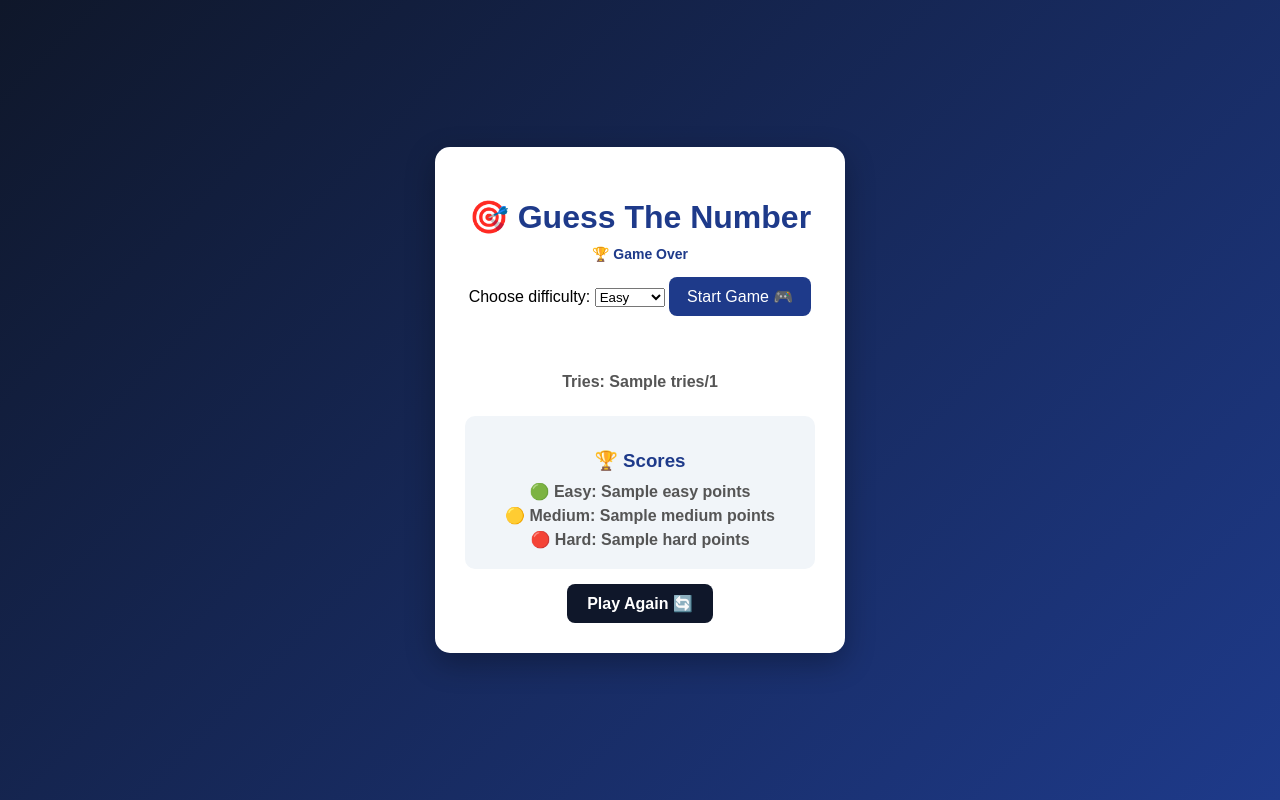
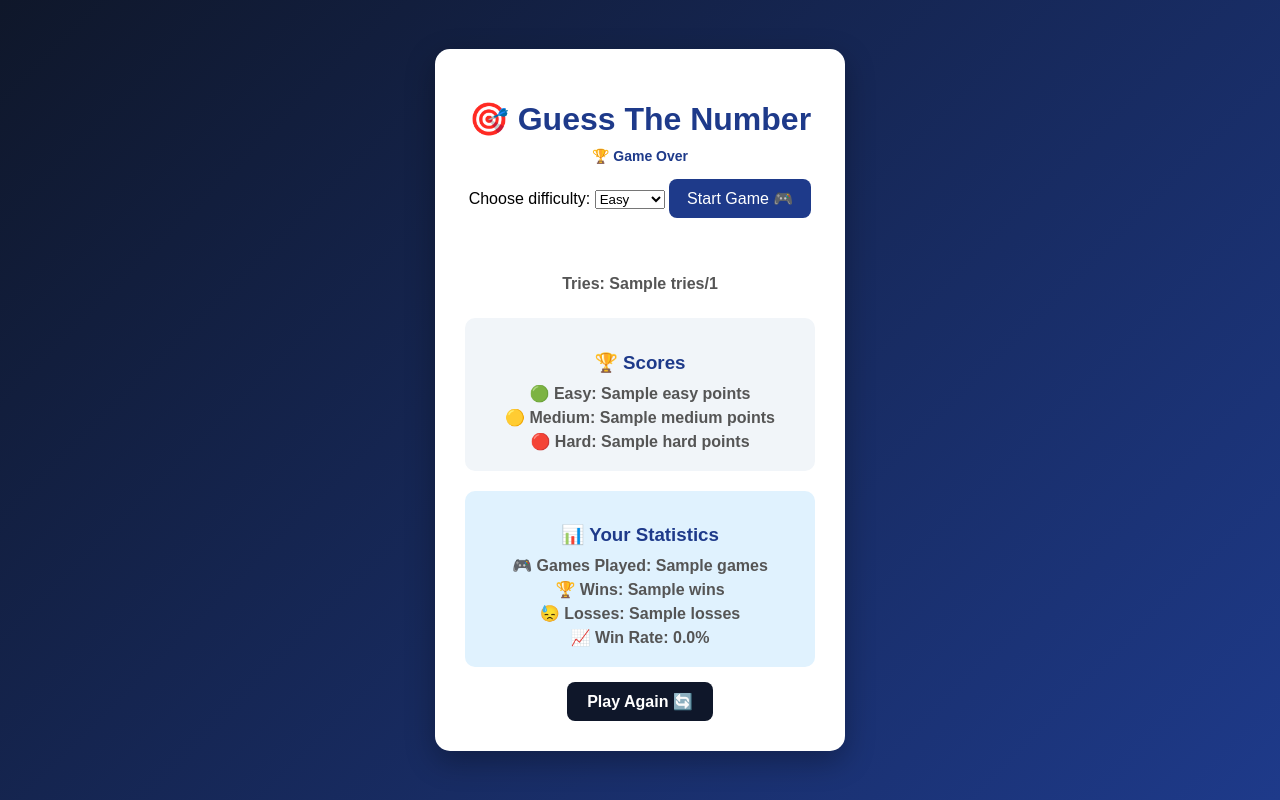
Before and after one commit to mordecai12-cool/guessing-game, a Flask app: template templates/index.html in a window 1280 px wide. Run offline with Flask 3, Linux system fonts and the light colour scheme; the visitor is signed in with stand-in values (Sample User, id 1); the template is opened without the code that fills it: most values are stand-ins (such as "Sample title", 1, 10 or a date in 2020).

Commit message:
Add player statistics

```diff
--- a/app.py
+++ b/app.py
@@ -15,17 +15,35 @@ difficulty_settings = {
 
 @app.route("/")
 def home():
+    scores = session.get("scores", {
+        "easy": 0,
+        "medium": 0,
+        "hard": 0
+    })
+
+    stats = session.get("stats", {
+        "games": 0,
+        "wins": 0,
+        "losses": 0
+    })
+
+    games = stats["games"]
+    wins = stats["wins"]
+
+    if games > 0:
+        win_rate = (wins / games) * 100
+    else:
+        win_rate = 0
+
     return render_template(
         "index.html",
         message="",
         message_type="",
         tries=session.get("tries", 0),
         max_number=session.get("max_number", 10),
-        scores=session.get("scores", {
-            "easy": 0,
-            "medium": 0,
-            "hard": 0
-        })
+        scores=scores,
+        stats=stats,
+        win_rate=win_rate
     )
 
 
@@ -45,6 +63,16 @@ def start_game():
             "medium": 0,
             "hard": 0
         }
+
+    if "stats" not in session:
+        session["stats"] = {
+            "games": 0,
+            "wins": 0,
+            "losses": 0
+        }
+
+    session["stats"]["games"] += 1
+    session.modified = True
 
     session["secret"] = random.randint(1, settings["max_number"])
     session["tries"] = 0
@@ -80,7 +108,13 @@ def guess():
                 "easy": 0,
                 "medium": 0,
                 "hard": 0
-            })
+            }),
+            stats=session.get("stats", {
+                "games": 0,
+                "wins": 0,
+                "losses": 0
+            }),
+            win_rate=0
         )
 
     session["tries"] += 1
@@ -110,6 +144,7 @@ def guess():
             score = 1
 
         session["scores"][difficulty] += score
+        session["stats"]["wins"] += 1
 
         session.modified = True
 
@@ -124,17 +159,27 @@ def guess():
     elif session["tries"] >= max_tries:
         message = f"You lost! 😓 The number was {session['secret']}"
         message_type = "lose"
+
+        session["stats"]["losses"] += 1
+        session.modified = True
+
         session["game_over"] = True
 
     elif player_guess > session["secret"]:
         message = "Too high! 🤔"
-        message_type = "high"
 
     elif player_guess < session["secret"]:
         message = "Too low! 🤔"
-        message_type = "low"
 
     print("Result:", message)
+
+    games = session["stats"]["games"]
+    wins = session["stats"]["wins"]
+
+    if games > 0:
+        win_rate = (wins / games) * 100
+    else:
+        win_rate = 0
 
     return render_template(
         "index.html",
@@ -146,8 +191,11 @@ def guess():
             "easy": 0,
             "medium": 0,
             "hard": 0
-        })
+        }),
+        stats=session["stats"],
+        win_rate=win_rate
     )
+
 
 @app.route("/reset")
 def reset():
@@ -161,5 +209,6 @@ def reset():
 
     return redirect("/")
 
+
 if __name__ == "__main__":
     app.run(debug=True)
--- a/static/style.css
+++ b/static/style.css
@@ -183,3 +183,20 @@ button:hover {
     margin: 5px 0;
     font-weight: bold;
 }
+
+.statistics {
+    margin-top: 20px;
+    padding: 15px;
+    border-radius: 10px;
+    background: #e0f2fe;
+}
+
+.statistics h3 {
+    margin-bottom: 10px;
+    color: #1e3a8a;
+}
+
+.statistics p {
+    margin: 5px 0;
+    font-weight: bold;
+}
--- a/templates/index.html
+++ b/templates/index.html
@@ -104,6 +104,18 @@
                 <p>🔴 Hard: {{ scores["hard"] }} points</p>
             </div>
 
+            <div class="statistics">
+                <h3>📊 Your Statistics</h3>
+
+                <p>🎮 Games Played: {{ stats["games"] }}</p>
+
+                <p>🏆 Wins: {{ stats["wins"] }}</p>
+
+                <p>😓 Losses: {{ stats["losses"] }}</p>
+
+                <p>📈 Win Rate: {{ "%.1f"|format(win_rate) }}%</p>
+            </div>
+
         {% endif %}
 
 
```
